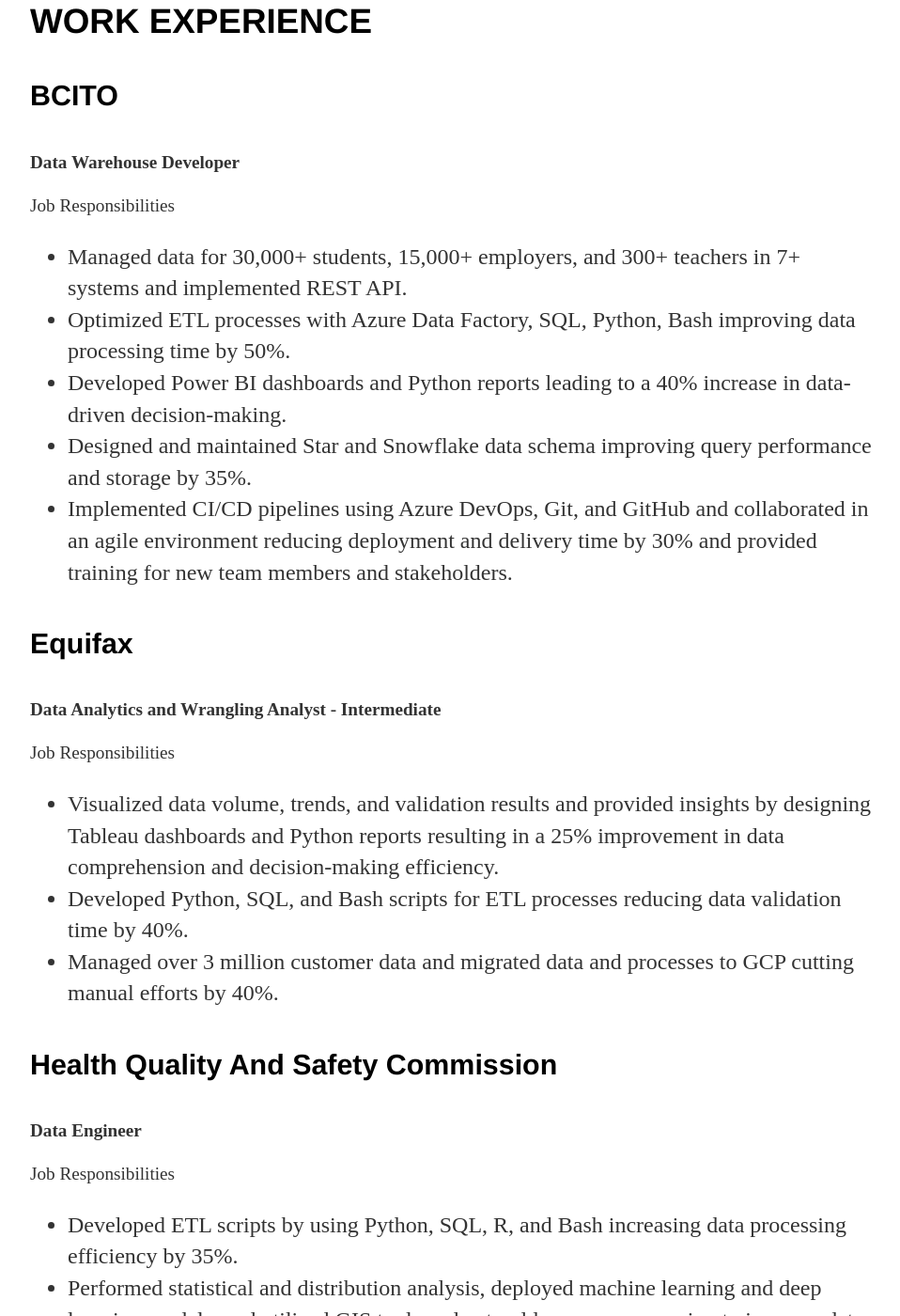
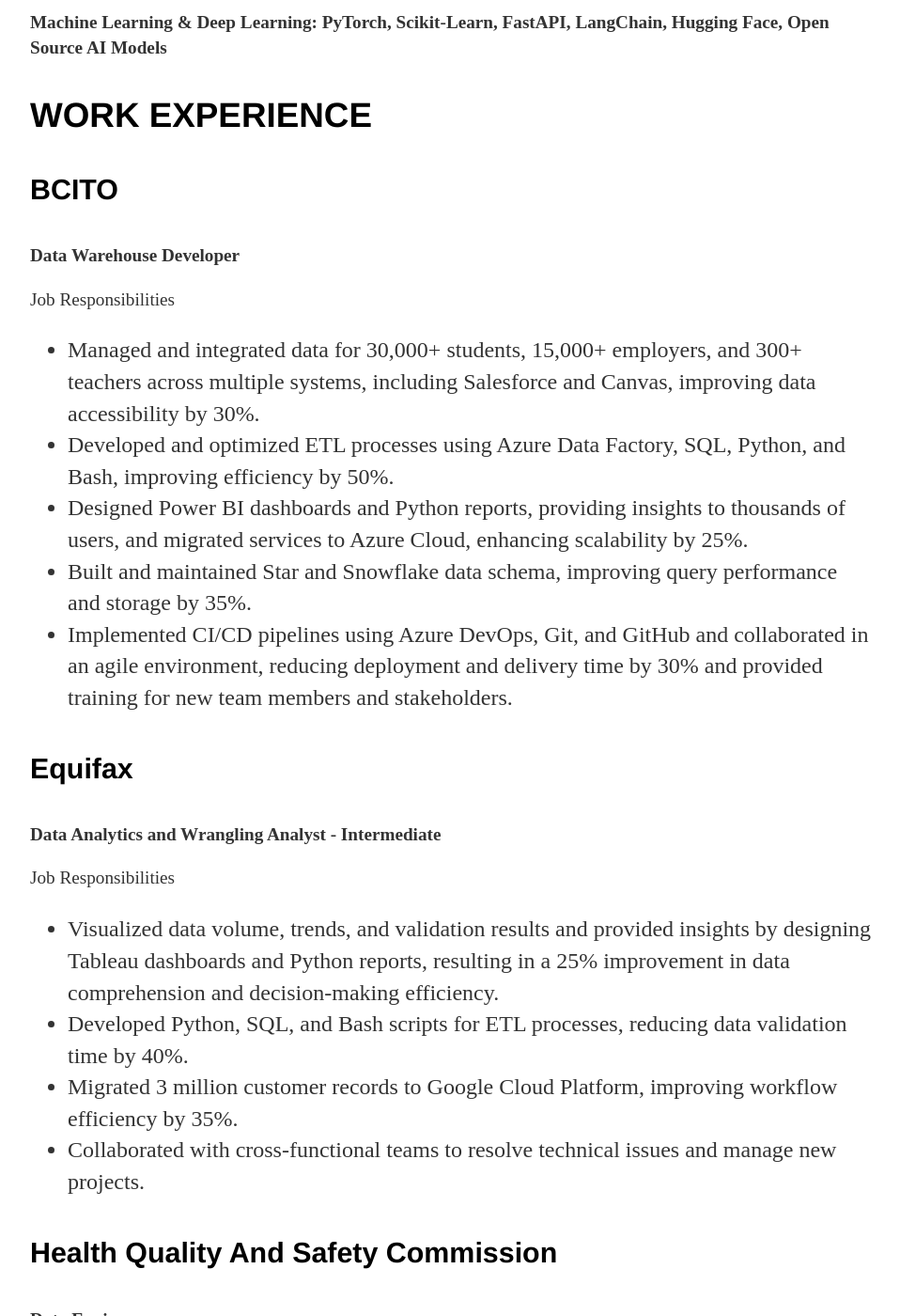
Before and after one commit to jackson9413/jackson9413.github.io, a Jekyll site: the page built from cv/index.html, in a window 1280 px wide and 1400 px high, scrolled down 506 px. Shown: the whole window at 94% size, without its empty margins (160-1118 px from the left). Built offline with Jekyll 4.4.1, drawn with Linux system fonts in a browser that asks for light colours; some of the changed text lies outside the part shown.

Commit message:
Update index.html

```diff
--- a/cv/index.html
+++ b/cv/index.html
@@ -15,8 +15,10 @@
 					</address>
 
 					<h3>SKILLS</h3>
-					<p><strong>Languages: Python, SQL, R, Java, HTML/CSS, JavaScript, PySpark, Bash</strong></p>
-		                        <p><strong>Others: Power BI, Tableau, Azure, AWS, GCP, Databricks, Linux</strong></p>
+					<p><strong>Programming Languages: Python, SQL, R, Java, HTML/CSS, JavaScript, PySpark, Bash</strong></p>
+		                        <p><strong>Tools & Platforms: Power BI, Tableau, Azure, AWS, Google Cloud Platform, Databricks, Linux, Docker, Git, GitHub, REST APIs, Flask</strong></p>
+		                        <p><strong>Machine Learning & Deep Learning: PyTorch, Scikit-Learn, FastAPI, LangChain, Hugging Face, Open Source AI Models</strong></p>
+
 
 					<h3>WORK EXPERIENCE</h3>
 					<h4 id="company-name">BCITO</h4>
@@ -24,11 +26,11 @@
 					<p id="job-responsibilities">Job Responsibilities</p>
 					<p>
 						<ul>
-							<li> Managed data for 30,000+ students, 15,000+ employers, and 300+ teachers in 7+ systems and implemented REST API. </li>
-							<li> Optimized ETL processes with Azure Data Factory, SQL, Python, Bash improving data processing time by 50%.</li>
-							<li> Developed Power BI dashboards and Python reports leading to a 40% increase in data-driven decision-making.</li>
-							<li> Designed and maintained Star and Snowflake data schema improving query performance and storage by 35%.</li>
-							<li> Implemented CI/CD pipelines using Azure DevOps, Git, and GitHub and collaborated in an agile environment reducing
+							<li> Managed and integrated data for 30,000+ students, 15,000+ employers, and 300+ teachers across multiple systems, including Salesforce and Canvas, improving data accessibility by 30%. </li>
+							<li> Developed and optimized ETL processes using Azure Data Factory, SQL, Python, and Bash, improving efficiency by 50%.</li>
+							<li> Designed Power BI dashboards and Python reports, providing insights to thousands of users, and migrated services to Azure Cloud, enhancing scalability by 25%.</li>
+							<li> Built and maintained Star and Snowflake data schema, improving query performance and storage by 35%.</li>
+							<li> Implemented CI/CD pipelines using Azure DevOps, Git, and GitHub and collaborated in an agile environment, reducing
 								deployment and delivery time by 30% and provided training for new team members and stakeholders.</li>
 						</ul>
 					</p>
@@ -38,9 +40,10 @@
 					<p>
 						<ul>
 							<li> Visualized data volume, trends, and validation results and provided insights by designing Tableau dashboards and
-								Python reports resulting in a 25% improvement in data comprehension and decision-making efficiency. </li>
-							<li> Developed Python, SQL, and Bash scripts for ETL processes reducing data validation time by 40%.</li>
-							<li> Managed over 3 million customer data and migrated data and processes to GCP cutting manual efforts by 40%.</li>
+								Python reports, resulting in a 25% improvement in data comprehension and decision-making efficiency. </li>
+							<li> Developed Python, SQL, and Bash scripts for ETL processes, reducing data validation time by 40%.</li>
+							<li> Migrated 3 million customer records to Google Cloud Platform, improving workflow efficiency by 35%.</li>
+							<li> Collaborated with cross-functional teams to resolve technical issues and manage new projects.</li>
 						</ul>
 					</p>
 					<h4 id="company-name">Health Quality And Safety Commission</h4>
@@ -48,11 +51,12 @@
 					<p id="job-responsibilities">Job Responsibilities</p>
 					<p>
 						<ul>
-							<li> Developed ETL scripts by using Python, SQL, R, and Bash increasing data processing efficiency by 35%. </li>
+							<li> Developed ETL scripts by using Python, SQL, R, and Bash, increasing data processing efficiency by 35%. </li>
 							<li> Performed statistical and distribution analysis, deployed machine learning and deep learning models, and utilized GIS
 								tools and natural language processing to improve data reliability, accuracy, and processing efficiency by 20%, 30%, 25%.</li>
-							<li>Visualized data using Excel, Power BI, R Shiny, and Python Dash leading to a 20% reduction in data misinterpretation
+							<li>Visualized data using Excel, Power BI, R Shiny, and Python Dash, leading to a 20% reduction in data misinterpretation
 								and improving stakeholder engagement and comprehension of data by 30%.</li>
+							<li>Collaborated with cross-functional teams to resolve technical issues and manage new projects.</li>
 						</ul>
 					</p>
 					<h4 id="company-name">EPECentre at University of Canterbury</h4>
```
